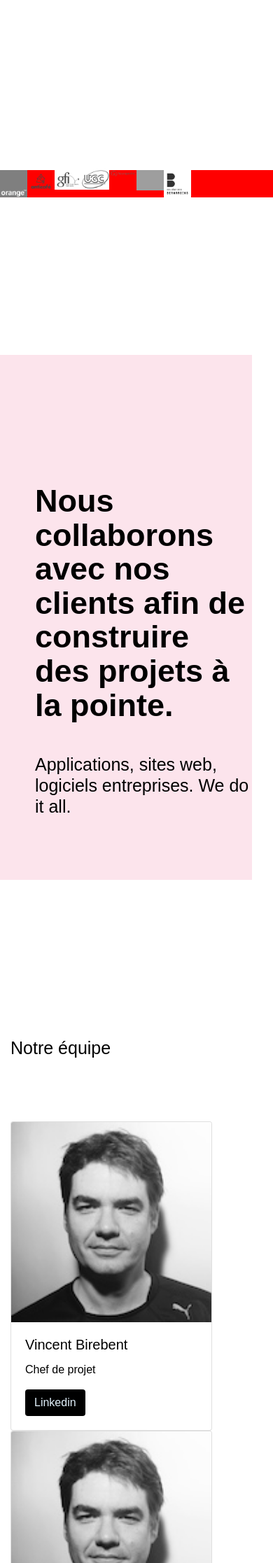
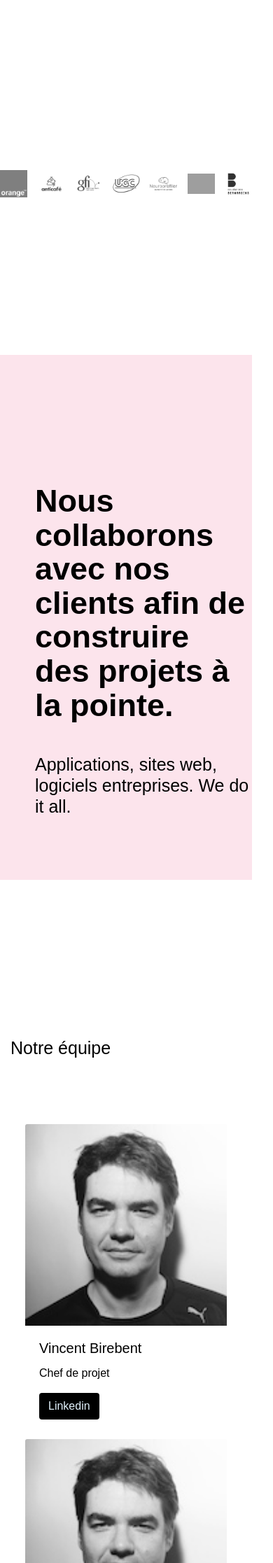
Before and after one commit to psteeve/cstar-industries.github.io, a Jekyll site: the page index.html, which Jekyll copies as it is, in a window 390 px wide. Shown: the part 745-2978 px from the top of the page at 70% size. Built offline with Jekyll 4.4.1, drawn with Linux system fonts in a browser that asks for light colours; grey boxes are pictures that could not be loaded.

Commit message:
responsive

```diff
--- a/index.html
+++ b/index.html
@@ -23,7 +23,7 @@
         </h1>
       </section>
 
-      <section class="row section2"  style="background-color:red;">
+      <section class="col-lg-12 row section2">
         <img class="logosClients" src="./images/logos/Orange_logo.png" alt="logo orange">
         <img class="logosClients" src="./images/logos/anticafé.png" alt="logo Anticafé">
         <img class="logosClients" src="./images/logos/logo_GFI_2011.jpg" alt="logo GFI">
@@ -32,12 +32,11 @@
         <img class="logosClients" src="./images/logos/logo-cogiway.jpg" alt="logo Cogiway">
         <img class="logosClients" src="./images/logos/bernardins.jpeg" alt="logo Bernardins">
       </section>
-<!-- style="background-color:red;"  -->
+
       <section class="col-lg-12 row section3">
         <h1 class="title2" id="sec3">Nous collaborons avec nos<br />
           clients afin de construire<br />
           des projets à la pointe.</h1>
-
         <h2 class="subtitleLight">Applications, sites web, logiciels entreprises. We do it all.</h2>
       </section>
 
@@ -45,9 +44,8 @@
         <h2 class="subtitleLight">Notre équipe</h2>
       </section>
 
-      <section class="col-lg-12 row subSection4">
-
-        <div class="card" style="width: 18rem;">
+      <section class="col-lg-12 row subSection4 d-flex justify-content-center">
+        <div class="card m-1" style="width: 18rem;">
           <img class="card-img-top" src="./images/eric-cestari.JPG" alt="Eric Cestar Avatar">
           <div class="card-body">
             <h5 class="card-title">Vincent Birebent</h5>
@@ -55,8 +53,7 @@
             <a href="#" class="btn">Linkedin</a>
           </div>
         </div>
-
-        <div class="card" style="width: 18rem;">
+        <div class="card m-1" style="width: 18rem;">
           <img class="card-img-top" src="./images/eric-cestari.JPG" alt="Eric Cestar Avatar">
           <div class="card-body">
             <h5 class="card-title">Stéphane Schmidely</h5>
@@ -64,7 +61,7 @@
             <a href="#" class="btn">Linkedin</a>
           </div>
         </div>
-        <div class="card" style="width: 18rem;">
+        <div class="card m-1" style="width: 18rem;">
           <img class="card-img-top" src="./images/eric-cestari.JPG" alt="Eric Cestar Avatar">
           <div class="card-body">
             <h5 class="card-title">Yoan Dieu</h5>
@@ -73,7 +70,7 @@
           </div>
         </div>
 
-        <div class="card" style="width: 18rem;">
+        <div class="card m-1" style="width: 18rem;">
           <img class="card-img-top" src="./images/eric-cestari.JPG" alt="Eric Cestar Avatar">
           <div class="card-body">
             <h5 class="card-title">Diouma Traore</h5>
@@ -81,8 +78,7 @@
             <a href="#" class="btn">Linkedin</a>
           </div>
         </div>
-
-        <div class="card" style="width: 18rem;">
+        <div class="card m-1" style="width: 18rem;">
           <img class="card-img-top" src="./images/eric-cestari.JPG" alt="Eric Cestar Avatar">
           <div class="card-body">
             <h5 class="card-title">Aurélia Garnier</h5>
@@ -90,7 +86,7 @@
             <a href="#" class="btn">Linkedin</a>
           </div>
         </div>
-        <div class="card" style="width: 18rem;">
+        <div class="card m-1" style="width: 18rem;">
           <img class="card-img-top" src="./images/eric-cestari.JPG" alt="Eric Cestar Avatar">
           <div class="card-body">
             <h5 class="card-title">Mahana Delacour</h5>
@@ -98,8 +94,6 @@
             <a href="#" class="btn">Linkedin</a>
           </div>
         </div>
-
-
       </section>
 
       <section class="col-lg-12 row section5">
--- a/stylesheets/css/home.css
+++ b/stylesheets/css/home.css
@@ -7,6 +7,10 @@ BODY {
 
 .col-lg-6 {
   padding: 0;
+}
+
+.card {
+  border: none;
 }
 
 HEADER {
@@ -55,6 +59,10 @@ HEADER {
 
 .section2 {
   margin-top: 25vh;
+  display: flex;
+  justify-content: space-between;
+  align-items: center;
+  padding: 0;
 }
 
 .logosClients {
```
Also changed, not shown: stylesheets/scss/home.scss (+7 -3 lines), images/logos/neuroprofiler.png, 1 other file.
